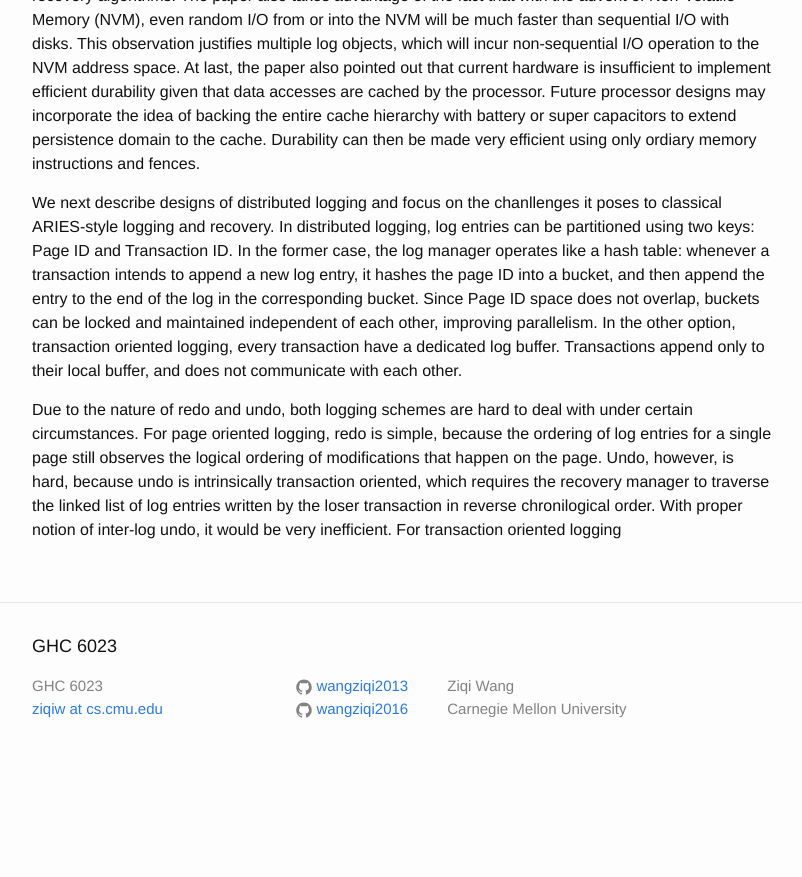
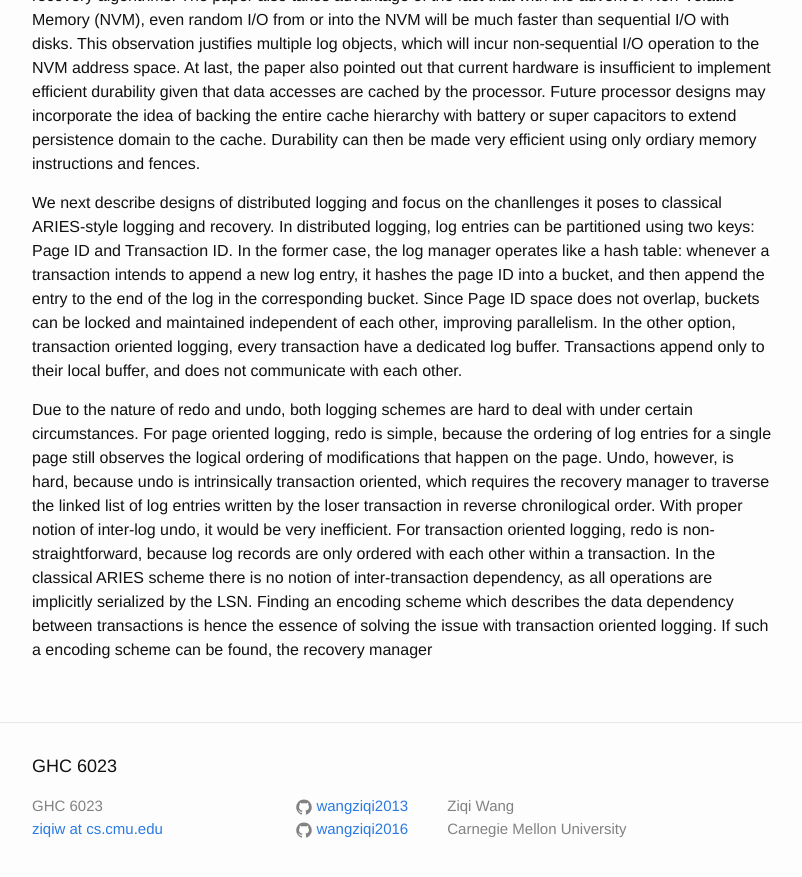
Before and after one commit to wangziqi2013/wangziqi2013.github.io, a Jekyll site: the page built from _posts/2019-02-01-Scalable-Logging_through-Emerging-Non-Volatile-Memory.markdown, in a window 1280 px wide and 900 px high, scrolled down 1393 px. Shown: the top 877 px of the window, without its empty margins (238-1040 px from the left). Built offline with Jekyll 4.4.1, drawn with Linux system fonts in a browser that asks for light colours; before the commit the page ends 2173 px from its top, so only the background shows below that.

Commit message:
Working on txn oriented logging

```diff
--- a/_posts/2019-02-01-Scalable-Logging_through-Emerging-Non-Volatile-Memory.markdown
+++ b/_posts/2019-02-01-Scalable-Logging_through-Emerging-Non-Volatile-Memory.markdown
@@ -67,4 +67,8 @@ oriented logging, redo is simple, because the ordering of log entries for a sing
 ordering of modifications that happen on the page. Undo, however, is hard, because undo is intrinsically transaction
 oriented, which requires the recovery manager to traverse the linked list of log entries written by the loser transaction
 in reverse chronilogical order. With proper notion of inter-log undo, it would be very inefficient. For transaction
-oriented logging
+oriented logging, redo is non-straightforward, because log records are only ordered with each other within a transaction.
+In the classical ARIES scheme there is no notion of inter-transaction dependency, as all operations are implicitly
+serialized by the LSN. Finding an encoding scheme which describes the data dependency between transactions is hence
+the essence of solving the issue with transaction oriented logging. If such a encoding scheme can be found, the recovery
+manager
```
